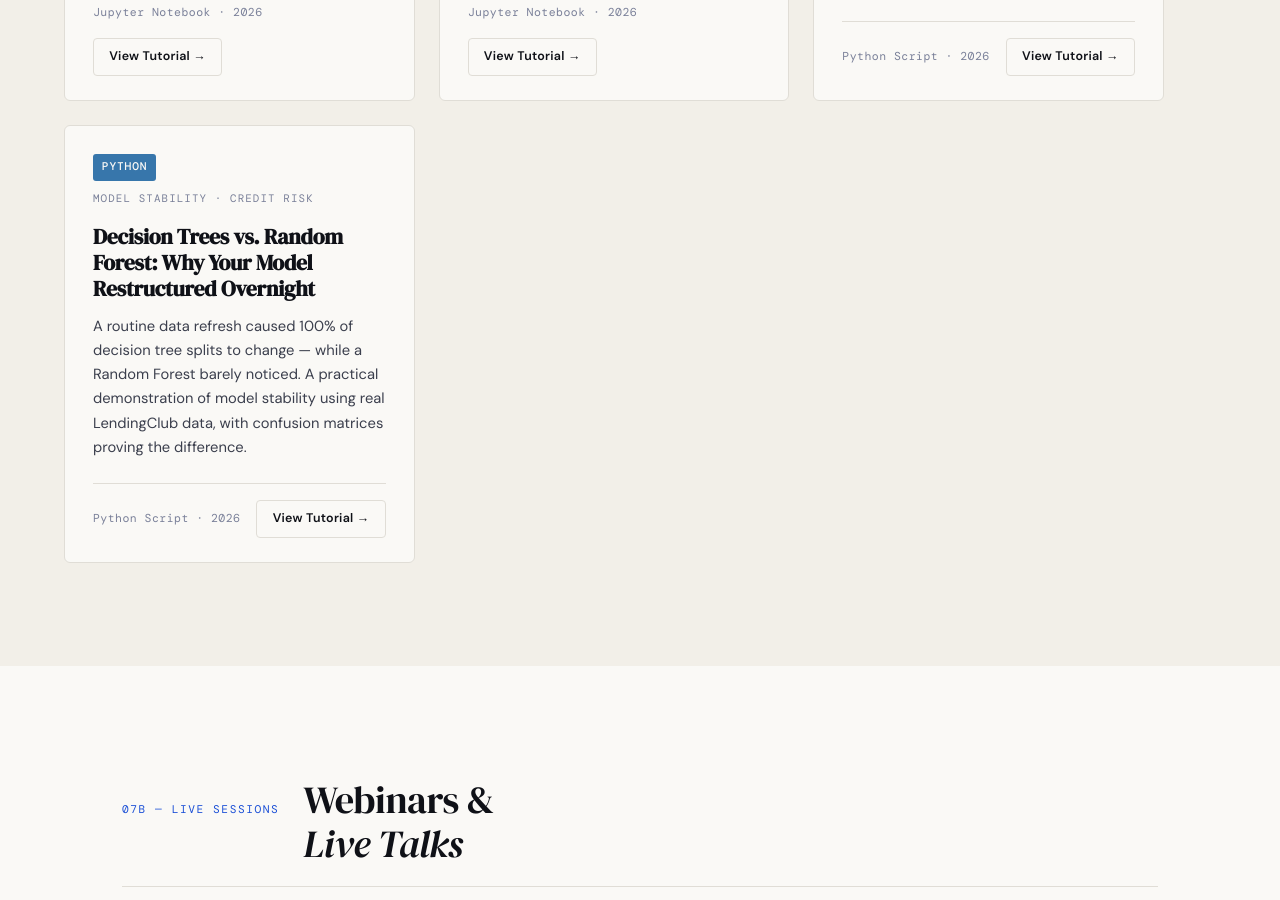
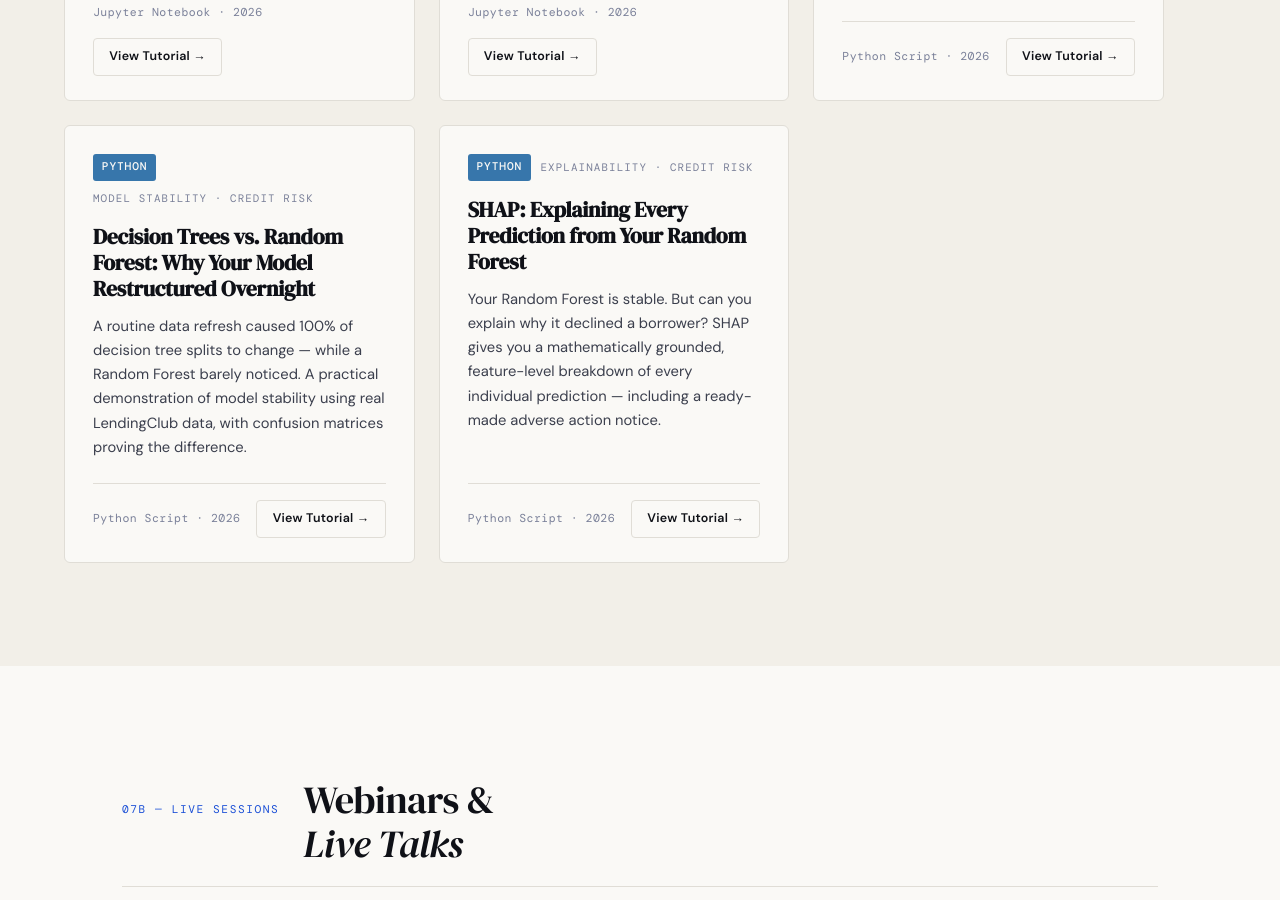
Before and after one commit to jimmsy52-svg/james-mott-site, a plain HTML site: page index.html in a window 1280 px wide. Shown: the part 10825-11725 px from the top of the page. Drawn offline with nearby package versions, Linux system fonts and the light colour scheme.

Commit message:
Add files via upload

```diff
--- a/index.html
+++ b/index.html
@@ -1627,6 +1627,21 @@
     <div class="tut-meta">Python Script · 2026</div>
     <div class="tut-actions">
       <a class="btn btn-outline" href="tutorial-trees.html" target="_blank" rel="noopener">View Tutorial →</a>
+    </div>
+  </div>
+</article>
+
+<article class="tut-card">
+  <div class="tut-header">
+    <span class="tut-lang tut-lang-python">Python</span>
+    <span class="tut-topic">Explainability · Credit Risk</span>
+  </div>
+  <h3 class="tut-title">SHAP: Explaining Every Prediction from Your Random Forest</h3>
+  <p class="tut-desc">Your Random Forest is stable. But can you explain why it declined a borrower? SHAP gives you a mathematically grounded, feature-level breakdown of every individual prediction — including a ready-made adverse action notice.</p>
+  <div class="tut-footer">
+    <div class="tut-meta">Python Script · 2026</div>
+    <div class="tut-actions">
+      <a class="btn btn-outline" href="tutorial-shap.html" target="_blank" rel="noopener">View Tutorial →</a>
     </div>
   </div>
 </article>
```
